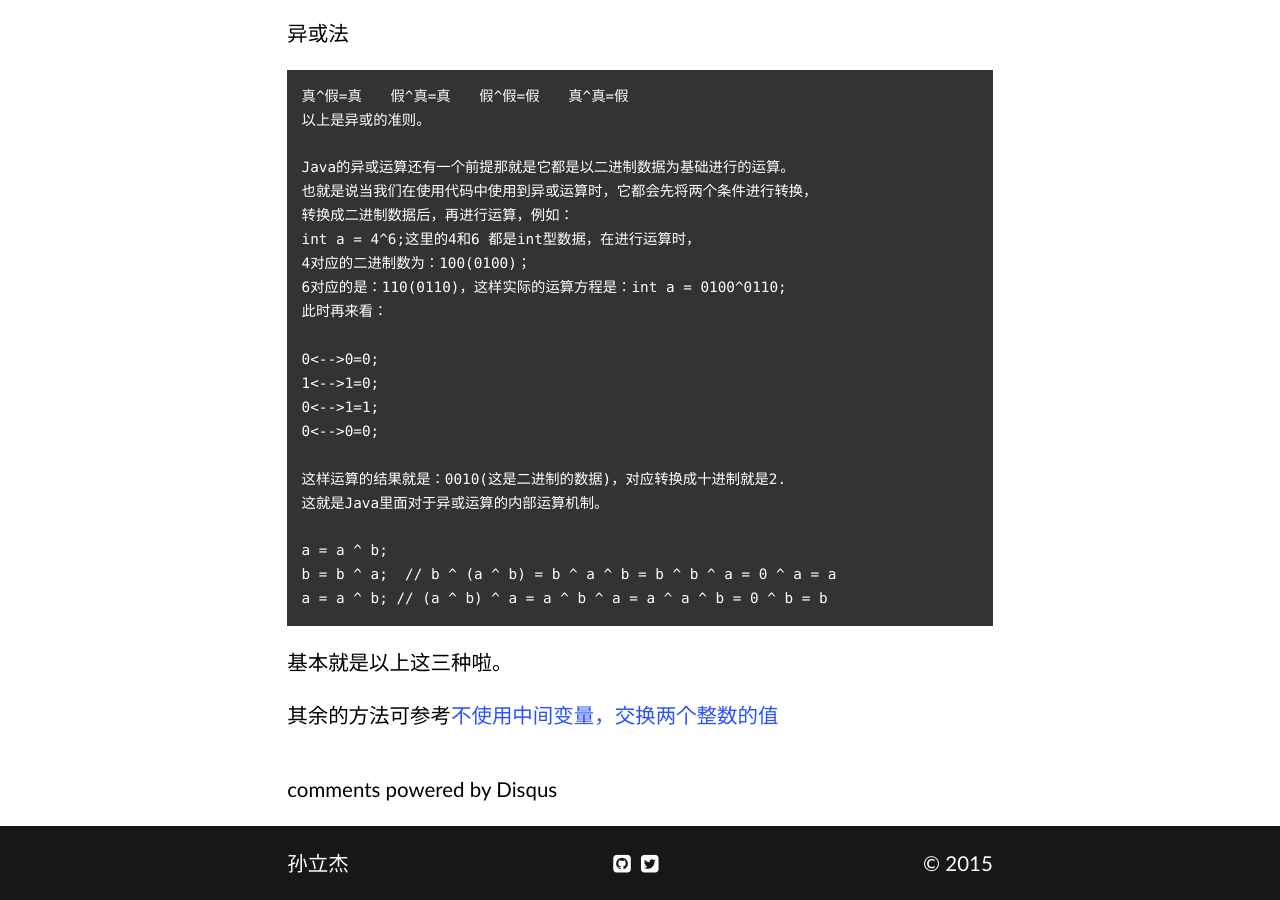
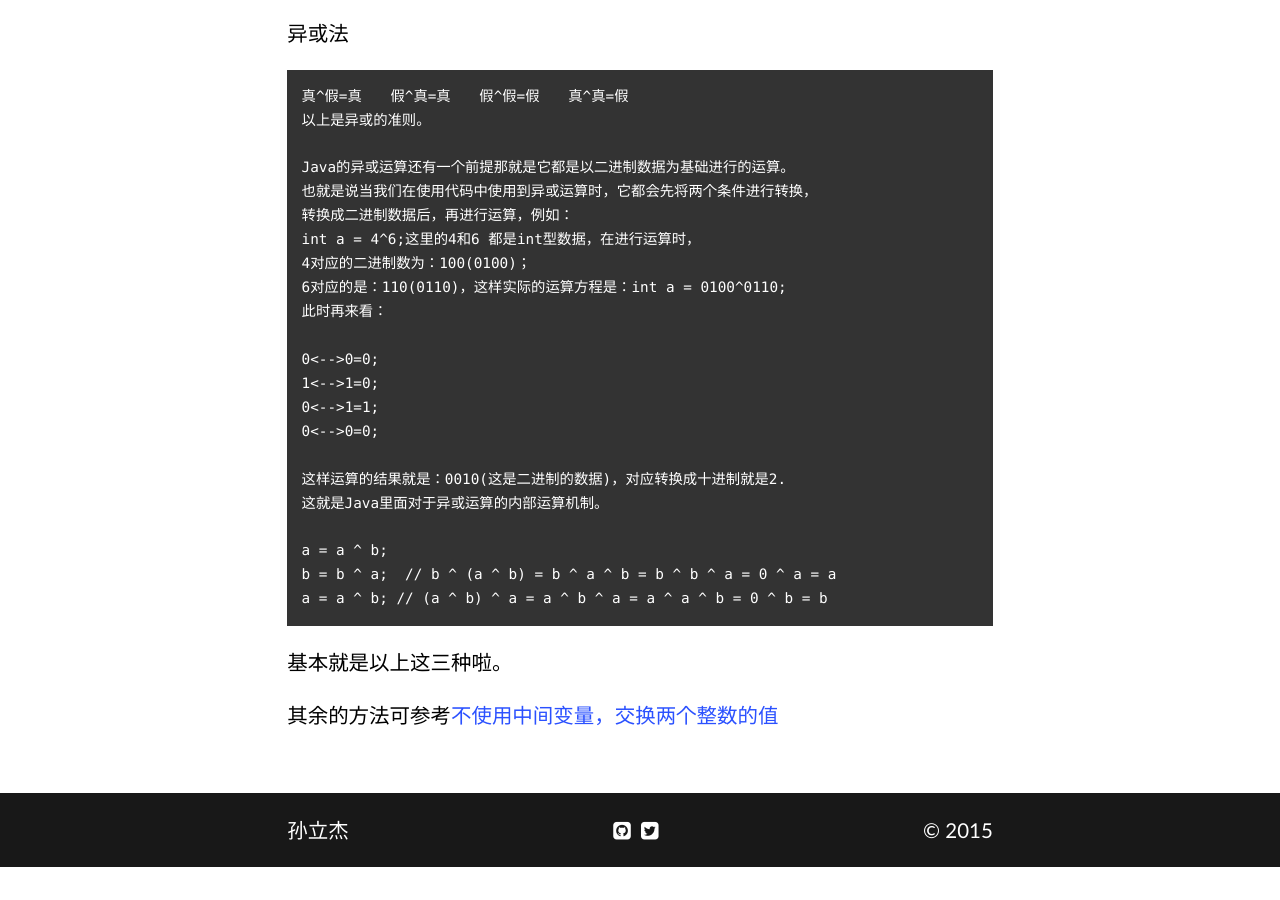
Before and after one commit to skyquiet/skyquiet.github.io, a Jekyll site: the page built from _posts/2014-05-08-changeVar.md, in a window 1280 px wide and 900 px high, scrolled down 764 px. Built offline with Jekyll 4.4.1, drawn with Linux system fonts in a browser that asks for light colours; nearby versions of some CDN libraries; some web fonts are replaced; a script that is not in the unit is left out; comment, search, counter and statistics services are not loaded; after the commit the page ends 1631 px from its top, so only the background shows below that; some of the changed lines change nothing that is shown.

Commit message:
digital root3

```diff
--- a/_config.yml
+++ b/_config.yml
@@ -7,8 +7,8 @@ url: ""
 baseurl: "" # comment out if in root directory
 
 comments:
-    disqus: "niklasbuschmann"
-    isso: "comments.mysite.org"
+#    disqus: "niklasbuschmann"
+#    isso: "comments.mysite.org"
 
 style:
 #    body: "whitesmoke"
```
Also changed, not shown: 1 other file.
